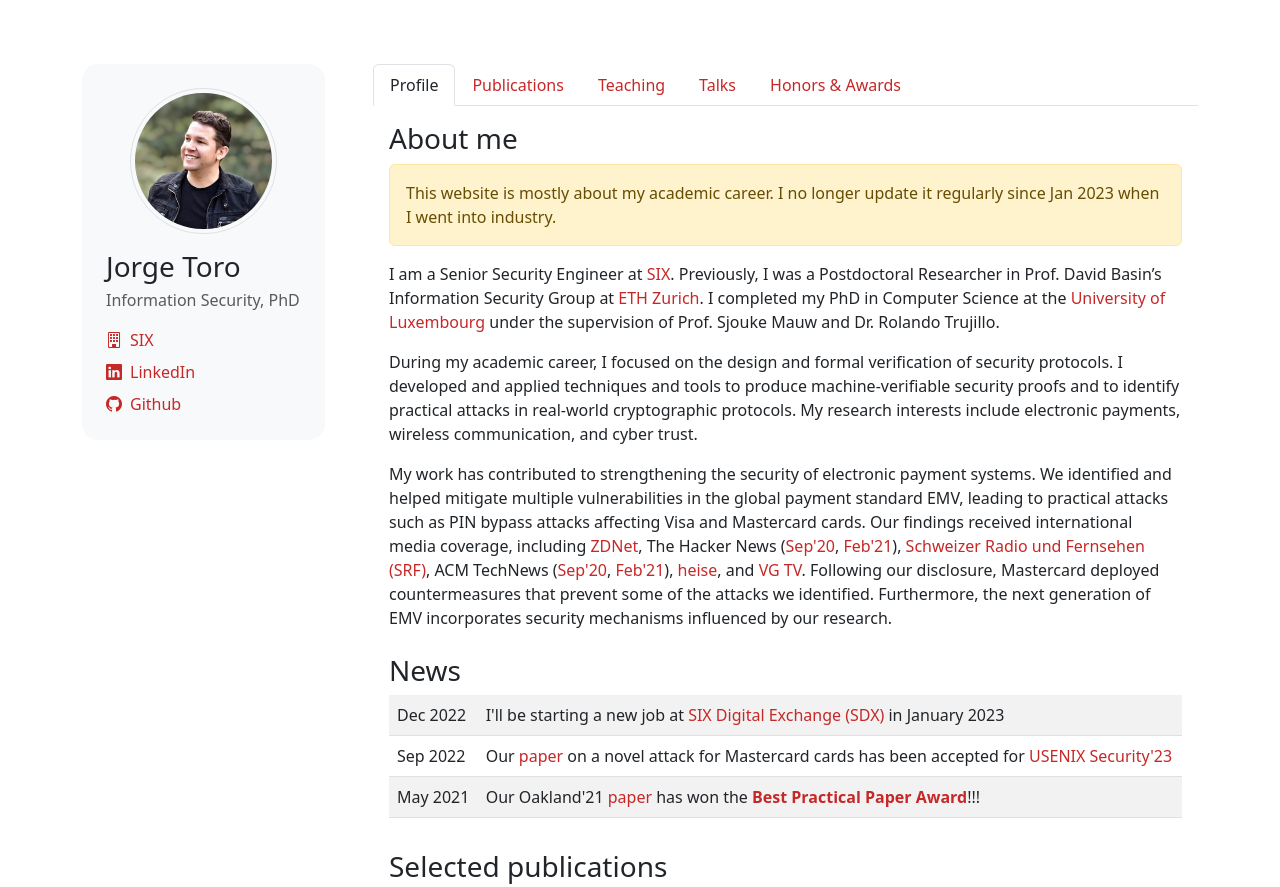
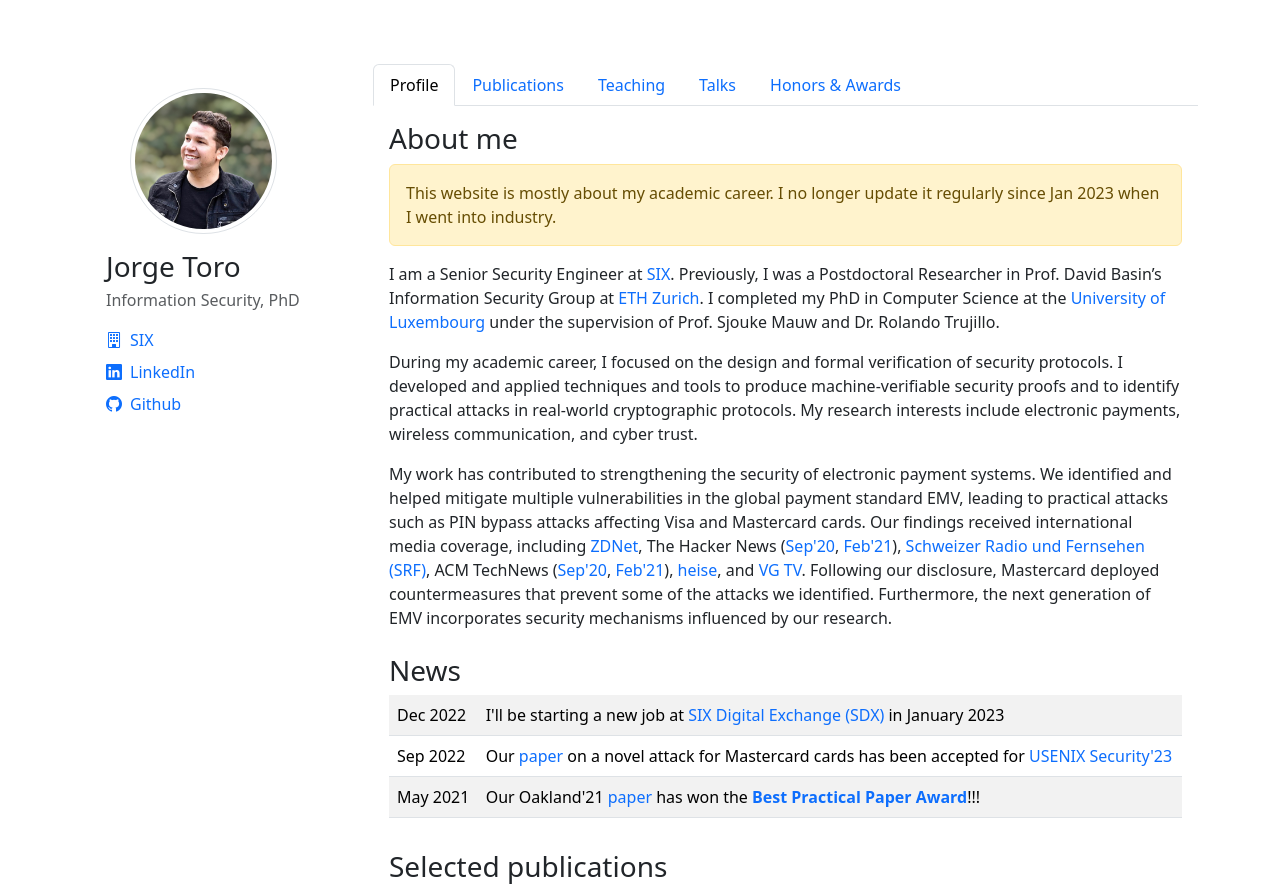
Before and after one commit to jorgetp/jorgetp.github.io, a plain HTML site: page index.html in a window 1280 px wide. Shown: the top 887 px of the page. Drawn offline with nearby package versions, Linux system fonts and the light colour scheme.

Commit message:
Enable auto dark mode, remove custom CSS
Add a script to set data-bs-theme based on the user's prefers-color-scheme (with change listener) so Bootstrap switches between light/dark automatically. Remove css/style.css and inline minimal anchor styles into index.html. Tweak sidebar markup (rounded-4 → rounded-3 and remove bg-light) and update the site icon image.

```diff
--- a/css/style.css
+++ /dev/null
@@ -1,38 +0,0 @@
-:root {
-  --bs-primary: #c62828;
-  --bs-primary-rgb: 198, 40, 40;
-  --bs-dark: #212529;
-  --bs-dark-rgb: 33, 37, 41;
-  --bs-link-color: #c62828;
-  --bs-link-color-rgb: 198, 40, 40;
-  --bs-link-hover-color: #a61f1f;
-  --bs-link-hover-color-rgb: 166, 31, 31;
-  --bs-nav-link-color: #c62828;
-  --bs-nav-link-hover-color: #a61f1f;
-}
-
-a {
-  text-decoration: none;
-}
-
-a:hover {
-  text-decoration: underline;
-}
-
-.nav-tabs .nav-link.active {
-  color: var(--bs-dark);
-}
-
-.table {
-  --bs-table-color: var(--bs-dark);
-}
-
-.table-striped > tbody > tr > td,
-.table-striped > tbody > tr > th {
-  color: var(--bs-dark);
-}
-
-.table td,
-.table th {
-  vertical-align: top;
-}
--- a/index.html
+++ b/index.html
@@ -1,10 +1,25 @@
 <!doctype html>
-<html lang="en">
+<html lang="en" data-bs-theme="auto">
   <head>
     <meta charset="utf-8" />
     <meta name="viewport" content="width=device-width, initial-scale=1" />
     <title>Jorge Toro</title>
     <link rel="icon" href="assets/img/icon.png" />
+    <script>
+      const setTheme = () => {
+        const isDark = window.matchMedia(
+          "(prefers-color-scheme: dark)",
+        ).matches;
+        document.documentElement.setAttribute(
+          "data-bs-theme",
+          isDark ? "dark" : "light",
+        );
+      };
+      setTheme();
+      window
+        .matchMedia("(prefers-color-scheme: dark)")
+        .addEventListener("change", setTheme);
+    </script>
     <link
       href="https://cdn.jsdelivr.net/npm/bootstrap@5.3.8/dist/css/bootstrap.min.css"
       rel="stylesheet"
@@ -15,7 +30,14 @@
       rel="stylesheet"
       href="https://cdn.jsdelivr.net/npm/bootstrap-icons@1.11.3/font/bootstrap-icons.min.css"
     />
-    <link rel="stylesheet" href="css/style.css" />
+    <style>
+      a {
+        text-decoration: none;
+      }
+      a:hover {
+        text-decoration: underline;
+      }
+    </style>
   </head>
   <body>
     <div class="container mt-3 mt-md-5 pt-md-3">
@@ -23,7 +45,7 @@
         <!-- Sidebar -->
         <div class="col-md-3">
           <div
-            class="rounded-4 p-4 bg-light d-flex gap-3 flex-md-column align-items-center"
+            class="rounded-3 p-4 d-flex gap-3 flex-md-column align-items-center"
           >
             <div class="w-75">
               <img
```
Also changed, not shown: assets/img/icon.png.
